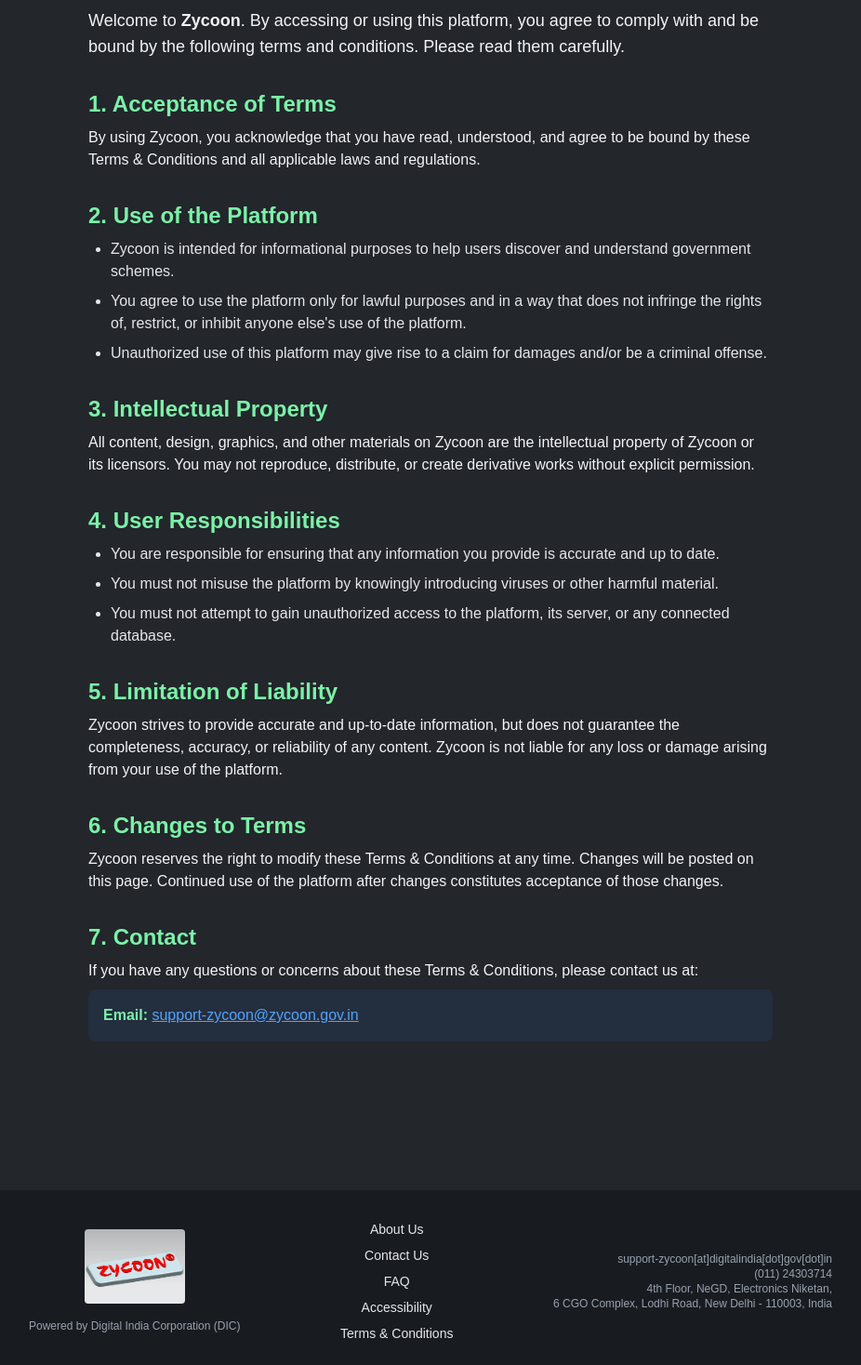
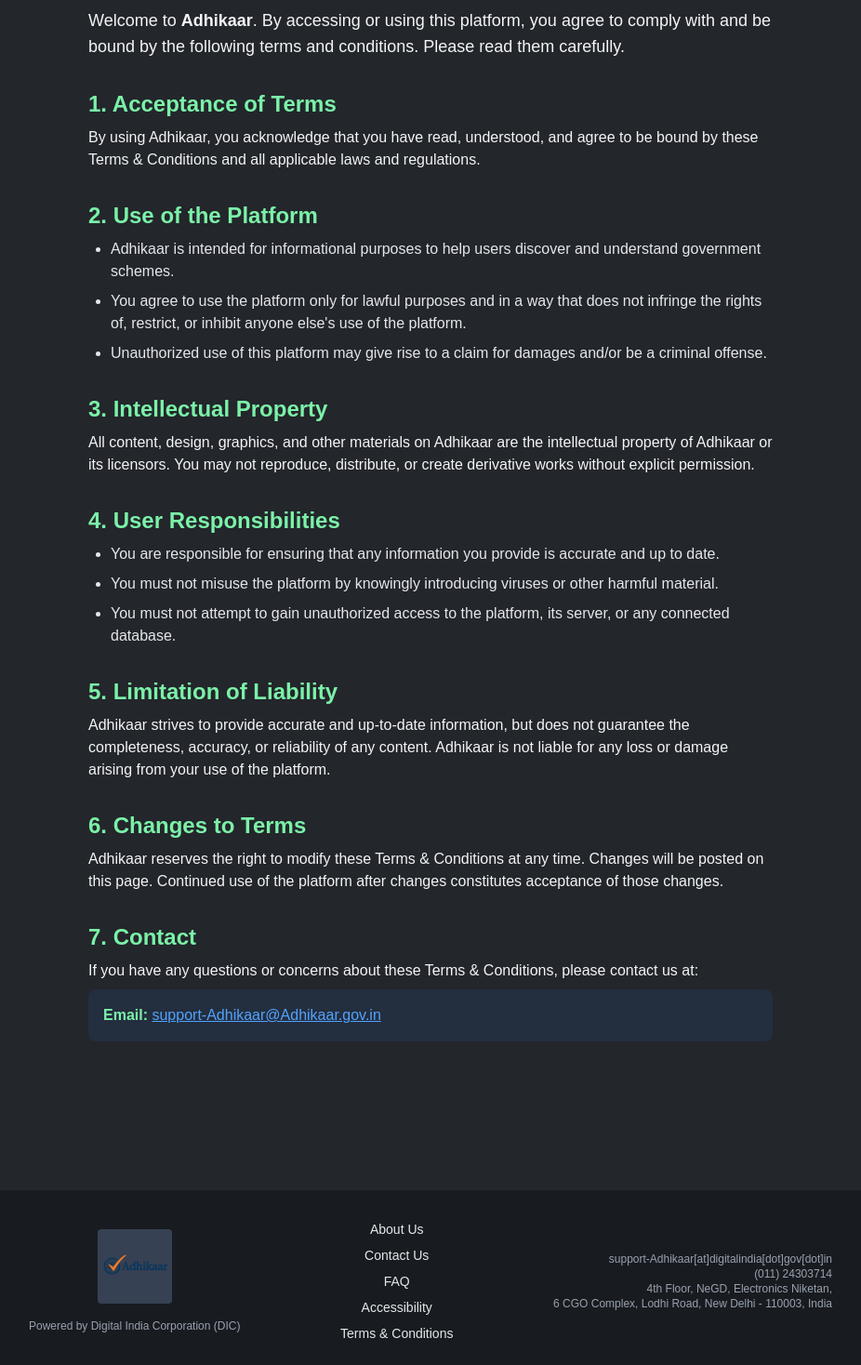
Before and after one commit to vikrant-thakar/gov_scheme, a Next.js app: page /terms in a window 1280 px wide. Shown: the part 200-1668 px from the top of the page at 93% size, without its empty margins (177-1103 px from the left). Built offline with nearby package versions, Linux system fonts and the light colour scheme.

Commit message:
basic filteringand backend work

```diff
--- a/src/app/about/page.tsx
+++ b/src/app/about/page.tsx
@@ -1,6 +1,6 @@
 import React from "react";
 import Image from "next/image";
-import ZycoonDescription from "@/components/ZycoonDescription";
+import AdhikaarDescription from "@/components/AdhikaarDescription";
 import { Eye, Flag } from "lucide-react";
 
 async function wait(ms: number) {
@@ -49,7 +49,7 @@
       <div className="flex flex-col md:flex-row items-center gap-12">
         {/* Description */}
         <div className="w-full md:w-1/2 space-y-6 text-gray-100 text-lg">
-        <ZycoonDescription />
+        <AdhikaarDescription />
         </div>
         {/* Illustration */}
         <div className="w-full md:w-1/2 flex justify-center">
--- a/src/app/accessibility/page.tsx
+++ b/src/app/accessibility/page.tsx
@@ -6,7 +6,7 @@
       <h1 className="text-4xl font-bold mb-6 text-green-400 text-center">Accessibility Statement</h1>
       <section className="mb-8">
         <p className="text-lg mb-4">
-          <span className="font-semibold">Zycoon</span> is committed to ensuring that our platform is accessible to all users, regardless of device, technology, or ability. Our goal is to provide maximum accessibility and usability for every visitor.
+          <span className="font-semibold">Adhikaar</span> is committed to ensuring that our platform is accessible to all users, regardless of device, technology, or ability. Our goal is to provide maximum accessibility and usability for every visitor.
         </p>
         <p className="text-lg mb-4">
           The platform is designed to be responsive and can be accessed from a wide range of devices, including desktop and laptop computers, as well as web-enabled mobile devices.
@@ -24,7 +24,7 @@
       <section className="mb-8">
         <h2 className="text-2xl font-semibold mb-2 text-green-300">Standards Compliance</h2>
         <p className="mb-4">
-          Zycoon is built using modern technologies such as React JS and Next JS, and is designed to meet the <span className="font-semibold">Guidelines for Indian Government Websites</span> as well as <span className="font-semibold">Level A of the Web Content Accessibility Guidelines (WCAG) 2.0</span> set by the World Wide Web Consortium (W3C).
+          Adhikaar is built using modern technologies such as React JS and Next JS, and is designed to meet the <span className="font-semibold">Guidelines for Indian Government Websites</span> as well as <span className="font-semibold">Level A of the Web Content Accessibility Guidelines (WCAG) 2.0</span> set by the World Wide Web Consortium (W3C).
         </p>
         <p className="mb-4">
           Some information on this platform is provided through links to external websites, which are maintained by their respective departments. These departments are responsible for ensuring the accessibility of their sites.
@@ -40,10 +40,10 @@
       <section className="mb-8">
         <h2 className="text-2xl font-semibold mb-2 text-green-300">Feedback &amp; Contact</h2>
         <p className="mb-4">
-          We are continuously working to improve the accessibility of Zycoon. If you encounter any issues or have suggestions, please contact us at:
+          We are continuously working to improve the accessibility of Adhikaar. If you encounter any issues or have suggestions, please contact us at:
         </p>
         <div className="bg-[#232e3e] rounded-lg p-4 mb-4">
-          <span className="font-semibold text-green-300">Email:</span> <a href="mailto:support-zycoon@zycoon.gov.in" className="text-blue-400 underline">support-zycoon@zycoon.gov.in</a>
+          <span className="font-semibold text-green-300">Email:</span> <a href="mailto:support-Adhikaar@Adhikaar.gov.in" className="text-blue-400 underline">support-Adhikaar@Adhikaar.gov.in</a>
         </div>
         <p>
           Please describe the nature of the problem and include your contact information so we can assist you effectively.
--- a/src/app/auth/register/page.tsx
+++ b/src/app/auth/register/page.tsx
@@ -91,7 +91,7 @@
         {/* Logo (replace with your logo if needed) */}
         <div className="mb-8 flex items-center gap-2">
           <span className="inline-block w-8 h-8 bg-green-400 rounded-full" />
-          <span className="text-2xl font-bold text-gray-800">Zycoon</span>
+          <span className="text-2xl font-bold text-gray-800">Adhikaar</span>
         </div>
         <h1 className="text-2xl md:text-3xl font-bold text-gray-900 mb-2 w-full text-left">Create your account</h1>
         <p className="text-gray-500 mb-6 w-full text-left text-sm">
--- a/src/app/auth/signin/page.tsx
+++ b/src/app/auth/signin/page.tsx
@@ -56,7 +56,7 @@
         {/* Logo (replace with your logo if needed) */}
         <div className="mb-8 flex items-center gap-2">
           <span className="inline-block w-8 h-8 bg-green-400 rounded-full" />
-          <span className="text-2xl font-bold text-gray-800">Zycoon</span>
+          <span className="text-2xl font-bold text-gray-800">Adhikaar</span>
         </div>
         <h1 className="text-2xl md:text-3xl font-bold text-gray-900 mb-2 w-full text-left">Sign in to your account</h1>
         <p className="text-gray-500 mb-6 w-full text-left text-sm">
--- a/src/app/contact/page.tsx
+++ b/src/app/contact/page.tsx
@@ -34,7 +34,7 @@
             <div className="bg-transparent p-8 w-full md:w-96 space-y-4">
               <h2 className="text-3xl font-bold text-blue-900 mb-2">Contact Information</h2>
               <div className="text-black space-y-2 text-lg">
-                <div><span className="font-semibold">Email:</span> support@zycoon.com</div>
+                <div><span className="font-semibold">Email:</span> support@Adhikaar.com</div>
                 <div><span className="font-semibold">Phone:</span> (011) 24303714</div>
                 <div><span className="font-semibold">Address:</span> 4th Floor, NeGD, Electronics Niketan, 6 CGO Complex, Lodhi Road, New Delhi - 110003, India</div>
               </div>
--- a/src/app/layout.tsx
+++ b/src/app/layout.tsx
@@ -11,8 +11,8 @@
   return (
     <html lang="en" suppressHydrationWarning>
       <head>
-        <title>Zycoon - Government Schemes Made Simple</title>
-        {/* <link rel="icon" href="/zycoon.jpeg" type="image/jpeg" /> */}
+        <title>Adhikaar - Government Schemes Made Simple</title>
+        {/* <link rel="icon" href="/Adhikaar.jpeg" type="image/jpeg" /> */}
       </head>
       <body
         className={`${GeistSans.variable} ${GeistMono.variable} antialiased relative min-h-screen bg-[#23262b] text-gray-100`}
--- a/src/app/page.tsx
+++ b/src/app/page.tsx
@@ -2,7 +2,7 @@
 import SchemesHero from "@/components/SchemesHero";
 import Categories from "@/components/Categories";
 import BackgroundCarousel from "../components/BackgroundCarousel";
-import ZycoonDescription from "@/components/ZycoonDescription";
+import AdhikaarDescription from "@/components/AdhikaarDescription";
 import { useState } from "react";
 import { useRouter } from "next/navigation";
 import FilterPreferences from "@/components/FilterPreferences";
@@ -40,7 +40,7 @@
       <div className="pt-0 sm:pt-80 md:pt-96 lg:pt-[28rem]">
         <SchemesHero onFindSchemeClick={() => setShowModal(true)} />
         <Categories />
-        <ZycoonDescription />
+        <AdhikaarDescription />
       </div>
     </>
   );
--- a/src/app/terms/page.tsx
+++ b/src/app/terms/page.tsx
@@ -6,19 +6,19 @@
       <h1 className="text-4xl font-bold mb-6 text-green-400 text-center">Terms &amp; Conditions</h1>
       <section className="mb-8">
         <p className="text-lg mb-4">
-          Welcome to <span className="font-semibold">Zycoon</span>. By accessing or using this platform, you agree to comply with and be bound by the following terms and conditions. Please read them carefully.
+          Welcome to <span className="font-semibold">Adhikaar</span>. By accessing or using this platform, you agree to comply with and be bound by the following terms and conditions. Please read them carefully.
         </p>
       </section>
       <section className="mb-8">
         <h2 className="text-2xl font-semibold mb-2 text-green-300">1. Acceptance of Terms</h2>
         <p>
-          By using Zycoon, you acknowledge that you have read, understood, and agree to be bound by these Terms &amp; Conditions and all applicable laws and regulations.
+          By using Adhikaar, you acknowledge that you have read, understood, and agree to be bound by these Terms &amp; Conditions and all applicable laws and regulations.
         </p>
       </section>
       <section className="mb-8">
         <h2 className="text-2xl font-semibold mb-2 text-green-300">2. Use of the Platform</h2>
         <ul className="list-disc pl-6 mb-4 text-gray-200">
-          <li className="mb-2">Zycoon is intended for informational purposes to help users discover and understand government schemes.</li>
+          <li className="mb-2">Adhikaar is intended for informational purposes to help users discover and understand government schemes.</li>
           <li className="mb-2">You agree to use the platform only for lawful purposes and in a way that does not infringe the rights of, restrict, or inhibit anyone else&apos;s use of the platform.</li>
           <li>Unauthorized use of this platform may give rise to a claim for damages and/or be a criminal offense.</li>
         </ul>
@@ -26,7 +26,7 @@
       <section className="mb-8">
         <h2 className="text-2xl font-semibold mb-2 text-green-300">3. Intellectual Property</h2>
         <p className="mb-4">
-          All content, design, graphics, and other materials on Zycoon are the intellectual property of Zycoon or its licensors. You may not reproduce, distribute, or create derivative works without explicit permission.
+          All content, design, graphics, and other materials on Adhikaar are the intellectual property of Adhikaar or its licensors. You may not reproduce, distribute, or create derivative works without explicit permission.
         </p>
       </section>
       <section className="mb-8">
@@ -40,13 +40,13 @@
       <section className="mb-8">
         <h2 className="text-2xl font-semibold mb-2 text-green-300">5. Limitation of Liability</h2>
         <p className="mb-4">
-          Zycoon strives to provide accurate and up-to-date information, but does not guarantee the completeness, accuracy, or reliability of any content. Zycoon is not liable for any loss or damage arising from your use of the platform.
+          Adhikaar strives to provide accurate and up-to-date information, but does not guarantee the completeness, accuracy, or reliability of any content. Adhikaar is not liable for any loss or damage arising from your use of the platform.
         </p>
       </section>
       <section className="mb-8">
         <h2 className="text-2xl font-semibold mb-2 text-green-300">6. Changes to Terms</h2>
         <p className="mb-4">
-          Zycoon reserves the right to modify these Terms &amp; Conditions at any time. Changes will be posted on this page. Continued use of the platform after changes constitutes acceptance of those changes.
+          Adhikaar reserves the right to modify these Terms &amp; Conditions at any time. Changes will be posted on this page. Continued use of the platform after changes constitutes acceptance of those changes.
         </p>
       </section>
       <section className="mb-8">
@@ -55,7 +55,7 @@
           If you have any questions or concerns about these Terms &amp; Conditions, please contact us at:
         </p>
         <div className="bg-[#232e3e] rounded-lg p-4 mt-2">
-          <span className="font-semibold text-green-300">Email:</span> <a href="mailto:support-zycoon@zycoon.gov.in" className="text-blue-400 underline">support-zycoon@zycoon.gov.in</a>
+          <span className="font-semibold text-green-300">Email:</span> <a href="mailto:support-Adhikaar@Adhikaar.gov.in" className="text-blue-400 underline">support-Adhikaar@Adhikaar.gov.in</a>
         </div>
       </section>
     </div>
--- a/src/components/ZycoonDescription.tsx
+++ b/src/components/AdhikaarDescription.tsx
@@ -9,13 +9,13 @@
 });
 
 const description = [
-  "zycoon  is  a  National  Platform  that  aims  to  offer  one-stop  search  and  discovery  of  the  Government  schemes.",
+  "Adhikaar  is  a  National  Platform  that  aims  to  offer  one-stop  search  and  discovery  of  the  Government  schemes.",
   "It  provides  an  innovative ,  technology - based  solution  to  discover  scheme  information  based  upon  the  eligibility  of  the  citizen .",
   "The  platform  helps  the  citizen  to  find  the  right  Government  schemes  for  them .  It  also  guides  on  how  to  apply  for  different  Government  schemes .  Thus  no  need  to  visit  multiple  Government  websites.",
-  "zycoon  platform  is  Developed , Managed ,  and  Operated  by  National  e - Governance  Division  (NeGD) ,  with  the  Support  of  Ministry  of  Electronics  and  Information  Technology  (MeitY) ,  Department  of  Administrative  Reforms  and  Public  Grievance  (DARPG)  and  in  partnership  with  other  Central  and  State  Ministries/Departments ."
+  "Adhikaar  platform  is  Developed , Managed ,  and  Operated  by  National  e - Governance  Division  (NeGD) ,  with  the  Support  of  Ministry  of  Electronics  and  Information  Technology  (MeitY) ,  Department  of  Administrative  Reforms  and  Public  Grievance  (DARPG)  and  in  partnership  with  other  Central  and  State  Ministries/Departments ."
 ];
 
-export default function ZycoonDescription() {
+export default function AdhikaarDescription() {
   return (
     <div className={`${josefin.className} max-w-3xl mx-auto mt-12 mb-16 px-4 text-lg text-gray-200 space-y-6`}>
       {description.map((para, idx) => (
--- a/src/components/Footer.tsx
+++ b/src/components/Footer.tsx
@@ -9,7 +9,7 @@
         {/* Temporary Logo */}
         <div className="flex flex-col items-center gap-2 mb-2 md:mb-0">
           <Link href="/"><Image
-            src="/zycoon.jpeg"
+            src="/Adhikaar.png"
             alt="Temporary Logo"
             width={100}
             height={100}
@@ -28,13 +28,13 @@
         </div>
         {/* Contact */}
         <div className="text-xs text-gray-400 text-center md:text-right">
-          <div>support-zycoon[at]digitalindia[dot]gov[dot]in</div>
+          <div>support-Adhikaar[at]digitalindia[dot]gov[dot]in</div>
           <div>(011) 24303714</div>
           <div>4th Floor, NeGD, Electronics Niketan,<br />6 CGO Complex, Lodhi Road, New Delhi - 110003, India</div>
         </div>
       </div>
       <div className="text-center text-xs text-gray-500 mt-6">
-        &copy; {new Date().getFullYear()} zycoon. All rights reserved.
+        &copy; {new Date().getFullYear()} Adhikaar. All rights reserved.
       </div>
     </footer>
   );
```
Also changed, not shown: src/app/schemes/page.tsx (+46 -53 lines), public/Adhikaar.jpeg (renamed from public/zycoon.jpeg), public/Adhikaar.png (added).
